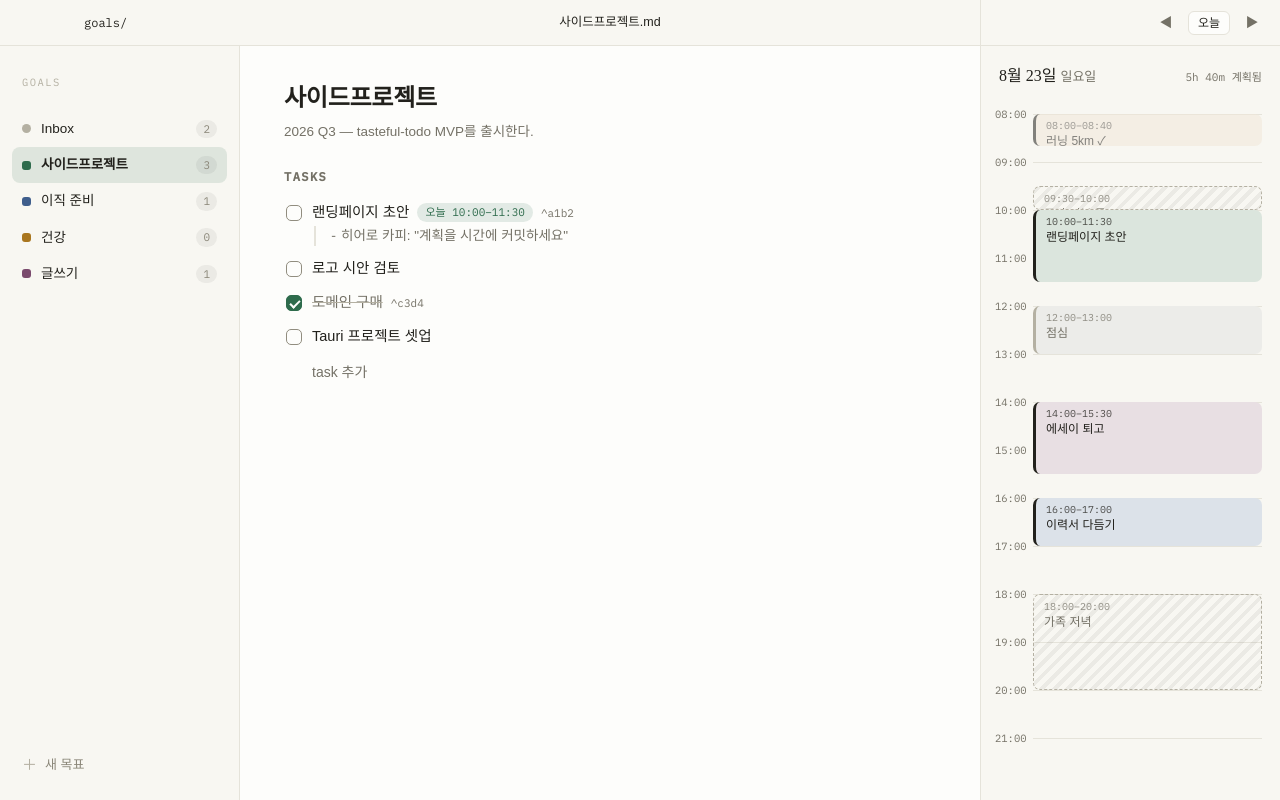
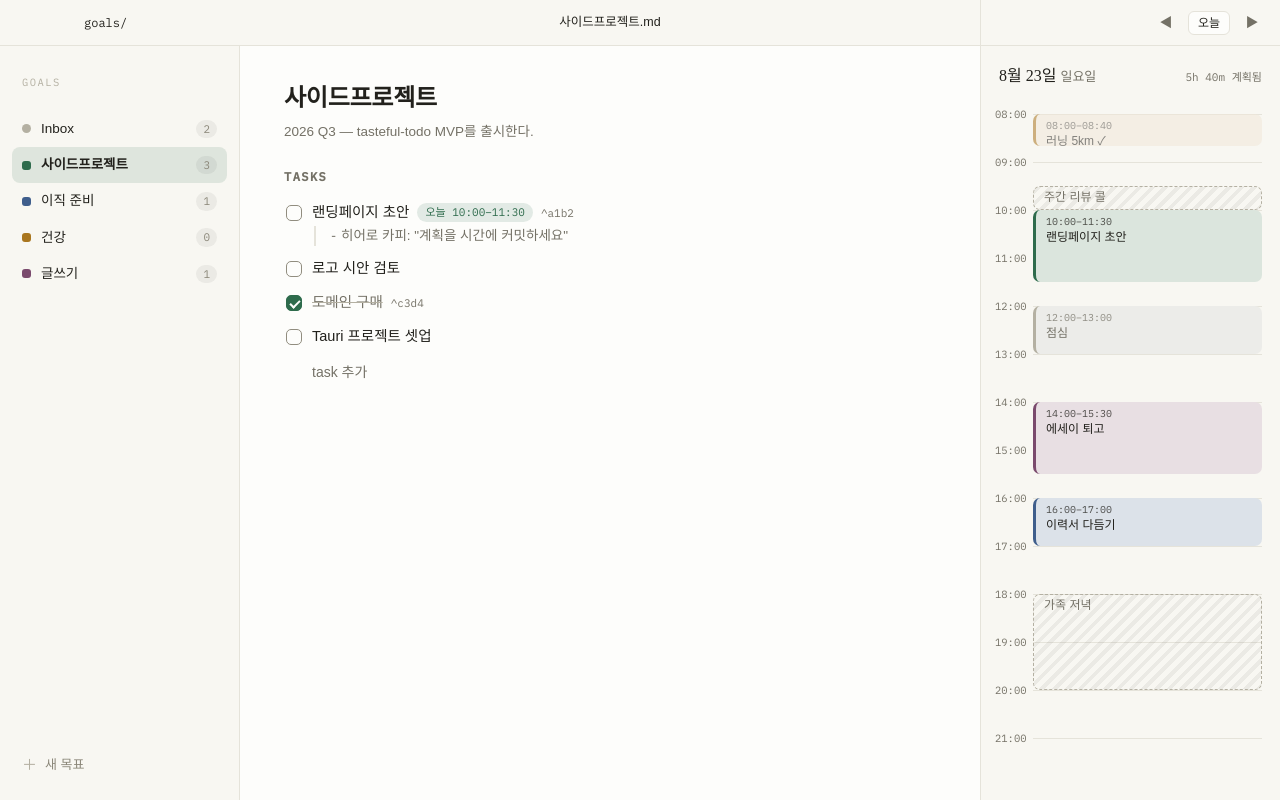
Before and after one commit to tkhwang/tasteful-todo, a React (Vite) app: page / in a window 1280 px wide. Built offline with nearby package versions, Linux system fonts and the light colour scheme; a web font is replaced by a local one.

Commit message:
fix: preserve timeline colors and compact events

```diff
--- a/src/components/Timeline.tsx
+++ b/src/components/Timeline.tsx
@@ -81,7 +81,6 @@ export default function Timeline() {
               }}
               aria-label={`${event.title}, ${fmtRange(event.startMin, event.endMin)}`}
             >
-              <span className="t mono">{fmtRange(event.startMin, event.endMin)}</span>
               <span className="n">{event.title}</span>
             </div>
           ))}
--- a/src/styles/app.css
+++ b/src/styles/app.css
@@ -491,12 +491,12 @@ body {
 
 .tl-date .dow {
   margin-left: 4px;
-  color: var(--text-secondary);
+  color: var(--timeline-metadata);
   font-size: 13px;
 }
 
 .tl-cap {
-  color: var(--text-secondary);
+  color: var(--timeline-metadata);
   font-size: 11px;
   font-variant-numeric: tabular-nums;
   white-space: nowrap;
@@ -526,7 +526,7 @@ body {
   position: absolute;
   top: -8px;
   left: -38px;
-  color: var(--text-secondary);
+  color: var(--timeline-axis);
   font-size: 10.5px;
   font-variant-numeric: tabular-nums;
 }
@@ -558,33 +558,33 @@ body {
   border-left: 3px solid;
 }
 
-.ck-block-pine {
+.block.mine.ck-block-pine {
   background: color-mix(in oklab, var(--g-pine) 16%, var(--panel));
-  border-color: var(--g-pine);
+  border-left-color: var(--g-pine);
 }
 
-.ck-block-blue {
+.block.mine.ck-block-blue {
   background: color-mix(in oklab, var(--g-blue) 16%, var(--panel));
-  border-color: var(--g-blue);
+  border-left-color: var(--g-blue);
 }
 
-.ck-block-amber {
+.block.mine.ck-block-amber {
   background: color-mix(in oklab, var(--g-amber) 16%, var(--panel));
-  border-color: var(--g-amber);
+  border-left-color: var(--g-amber);
 }
 
-.ck-block-plum {
+.block.mine.ck-block-plum {
   background: color-mix(in oklab, var(--g-plum) 16%, var(--panel));
-  border-color: var(--g-plum);
+  border-left-color: var(--g-plum);
 }
 
-.ck-block-neutral {
+.block.mine.ck-block-neutral {
   background: color-mix(in oklab, var(--faint) 16%, var(--panel));
-  border-color: var(--faint);
+  border-left-color: var(--faint);
 }
 
 .block.free {
-  color: var(--text-secondary);
+  color: var(--timeline-metadata);
   background: color-mix(in oklab, var(--ink) 7%, var(--panel));
   border-left: 3px solid var(--faint);
 }
@@ -600,13 +600,20 @@ body {
 }
 
 .block.cal {
-  color: var(--text-secondary);
+  display: flex;
+  align-items: flex-start;
+  padding: 3px 10px;
+  color: var(--timeline-metadata);
   background: repeating-linear-gradient(
     -45deg,
     color-mix(in oklab, var(--ink) 6%, transparent) 0 4px,
     transparent 4px 9px
   );
   border: 1px dashed var(--faint);
+}
+
+.block.cal .n {
+  line-height: 1.25;
 }
 
 .block .resize {
--- a/src/styles/tokens.css
+++ b/src/styles/tokens.css
@@ -13,6 +13,9 @@
   --g-amber: #A9761F;
   --g-plum: #7A4A6D;
   --text-secondary: #747166;
+  /* Timeline metadata stays WCAG-safe; type size, not lower contrast, preserves hierarchy. */
+  --timeline-metadata: var(--text-secondary);
+  --timeline-axis: var(--text-secondary);
   --text-placeholder: #747166;
   --control-border: #918D7F;
   --chip-pine-fg: #2E6B4C;
@@ -38,6 +41,9 @@
     --g-amber: #C99A4B;
     --g-plum: #B385A6;
     --text-secondary: #9E9C90;
+    /* Timeline metadata stays WCAG-safe; type size, not lower contrast, preserves hierarchy. */
+    --timeline-metadata: var(--text-secondary);
+    --timeline-axis: var(--text-secondary);
     --text-placeholder: #9E9C90;
     --control-border: #777565;
     --chip-pine-fg: #6FAE8C;
```
Also changed, not shown: 2 other files (tests, documents, lock files or other folders).
